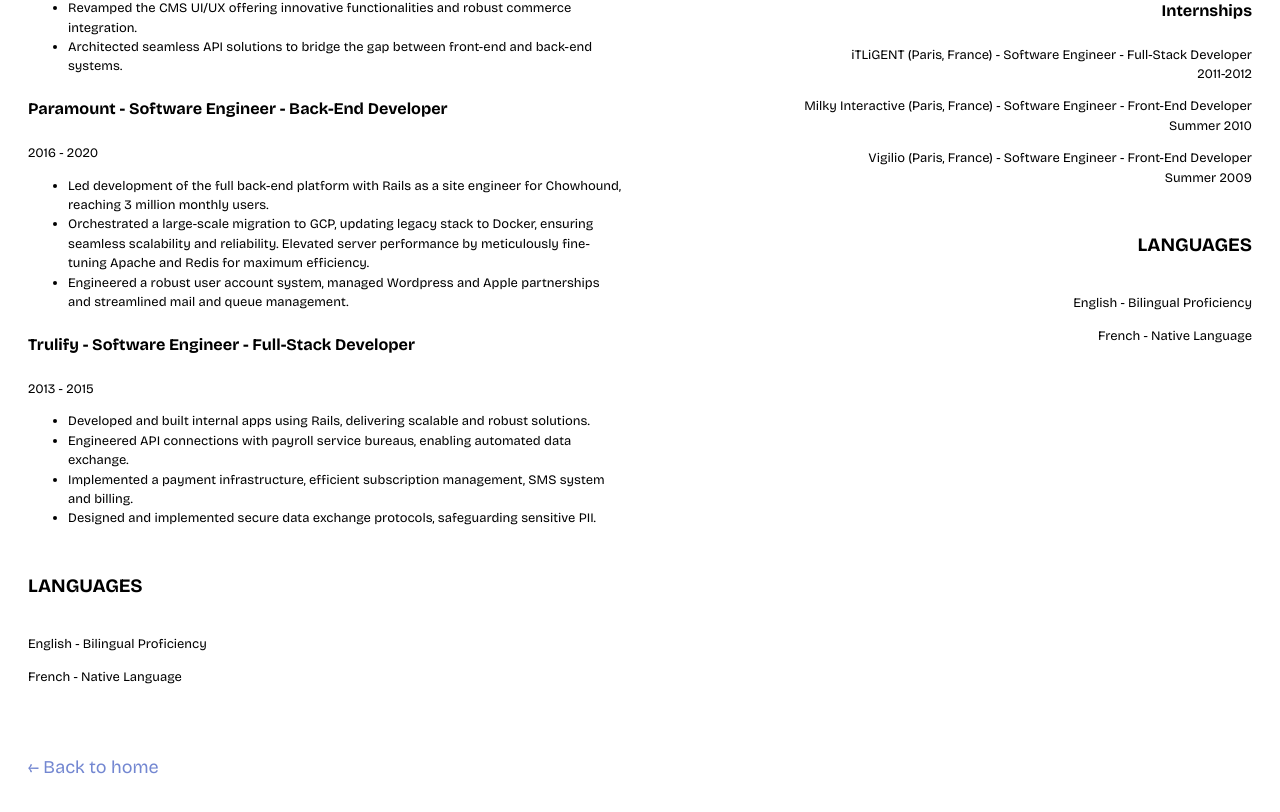
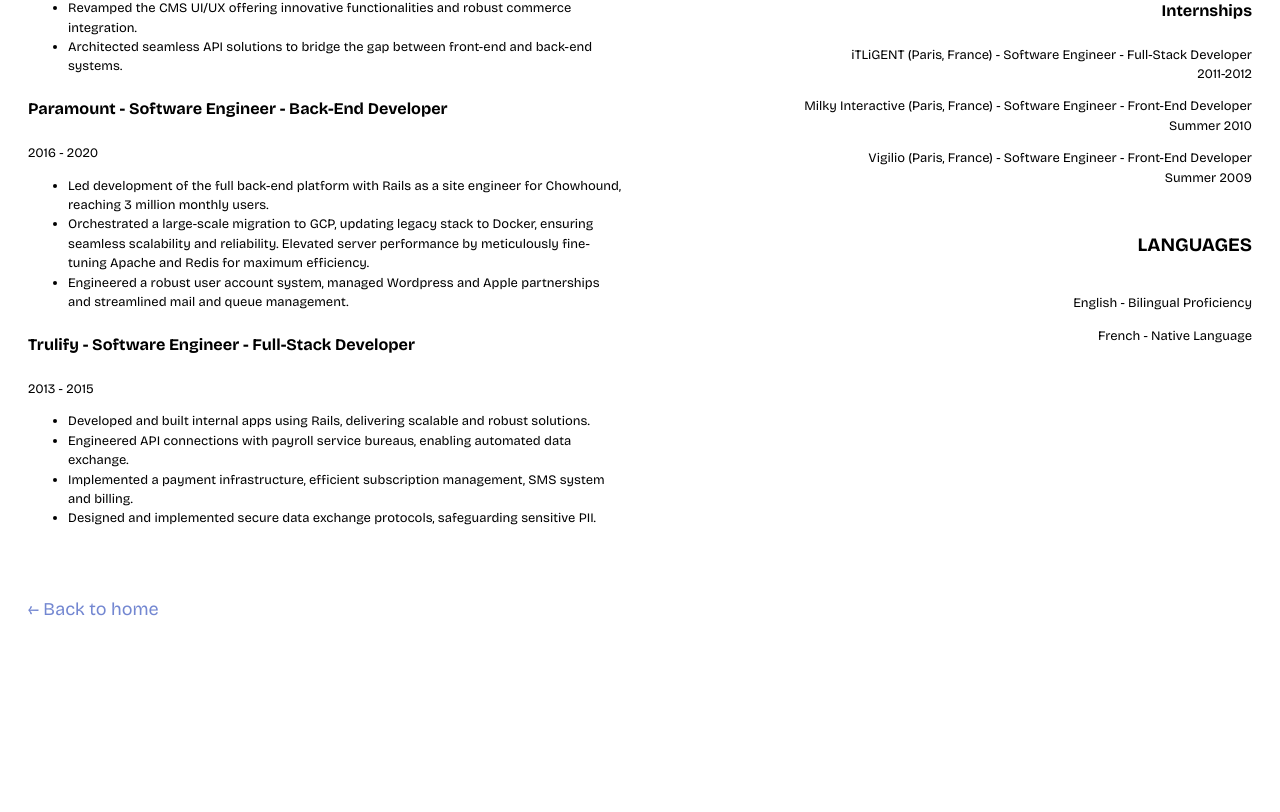
Before and after one commit to mkpascal/mkpascal.net, a Next.js app: page /resume in a window 1280 px wide. Shown: the part 828-1640 px from the top of the page. After the commit the page ends 1560 px from the top, so only its background shows below. Built offline with nearby package versions, Linux system fonts and the light colour scheme.

Commit message:
Update resume.js

```diff
--- a/pages/resume.js
+++ b/pages/resume.js
@@ -66,13 +66,6 @@
                                     <li>Designed and implemented secure data exchange protocols, safeguarding sensitive PII.</li>
                                 </ul>
                             </div>
-                            <div className={styles.langResume}>
-                            <h3>LANGUAGES</h3>
-                                <div>
-                                    <p>English - Bilingual Proficiency</p>
-                                    <p>French - Native Language</p>
-                                </div>
-                            </div>
                         </div>
                         <div className={styles.rightColumn}>
                             <h3>SKILLS</h3>
```
